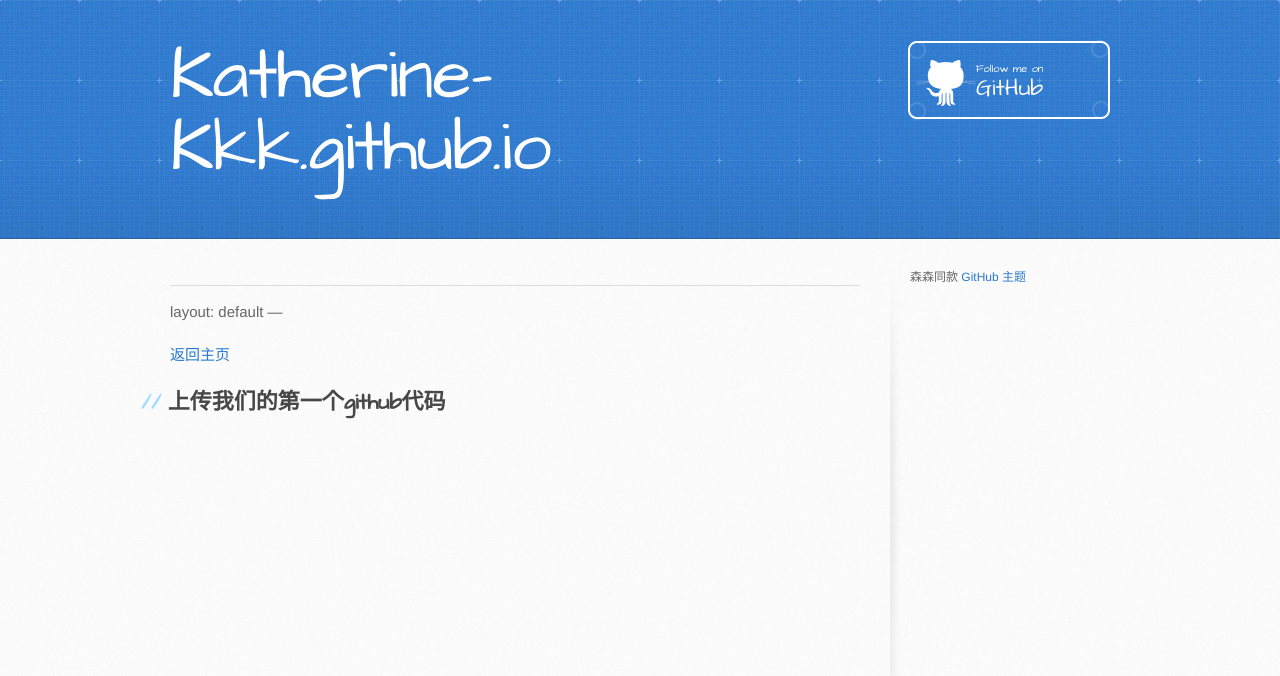
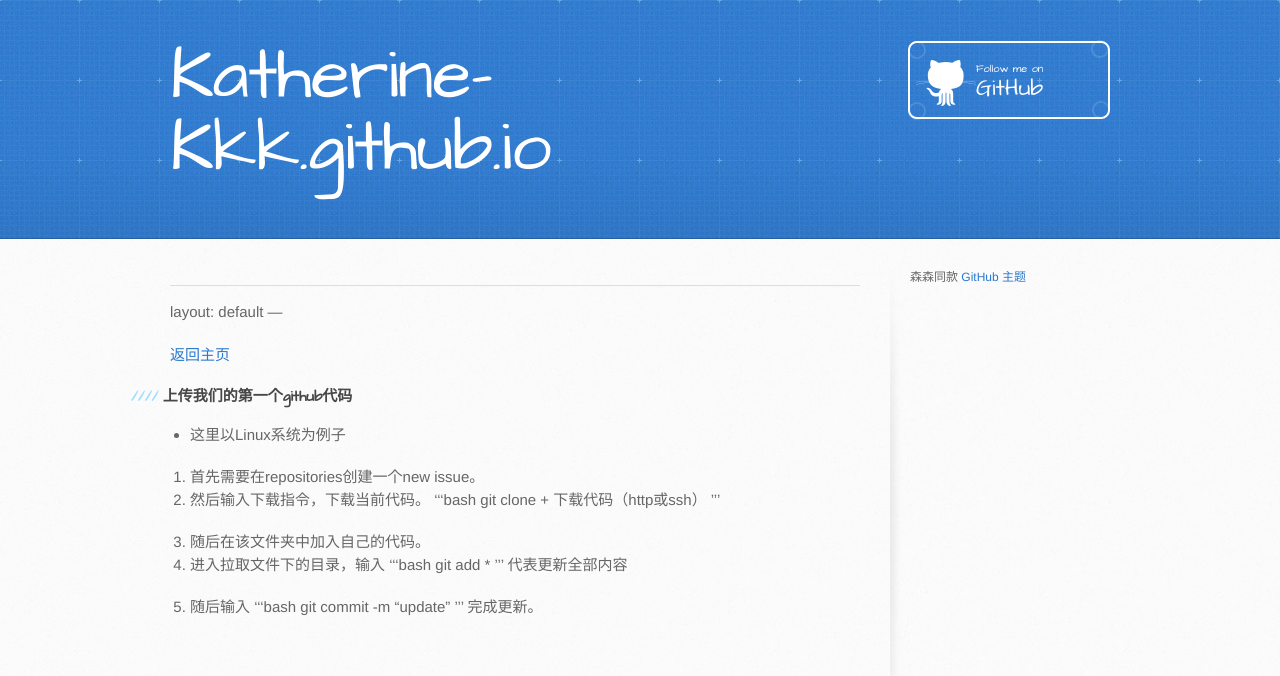
Before and after one commit to Katherine-Kkk/Katherine-Kkk.github.io, a Jekyll site: the page built from Notes/other/howtousegithub.md, in a window 1280 px wide. Shown: the top 676 px of the page. Built offline with Jekyll 4.4.1, drawn with Linux system fonts in a browser that asks for light colours; our own code applies the rules of GitHub Pages for plain Markdown files; the repository's description, which GitHub fills in, is left out.

Commit message:
Update howtousegithub.md

```diff
--- a/Notes/other/howtousegithub.md
+++ b/Notes/other/howtousegithub.md
@@ -5,4 +5,26 @@ layout: default
 
 [返回主页](../../.)
 
-## 上传我们的第一个github代码
+#### 上传我们的第一个github代码
+
+*   这里以Linux系统为例子
+
+
+1.  首先需要在repositories创建一个new issue。
+2.  然后输入下载指令，下载当前代码。
+‘‘‘bash
+  git clone + 下载代码（http或ssh）
+’’’
+
+3.  随后在该文件夹中加入自己的代码。
+4.  进入拉取文件下的目录，输入
+‘‘‘bash
+  git add *
+’’’
+  代表更新全部内容
+
+5.  随后输入
+‘‘‘bash
+  git commit -m "update”
+’’’
+  完成更新。
```
